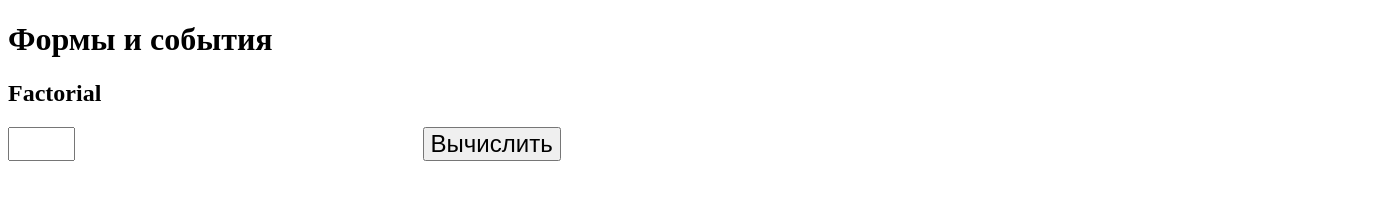
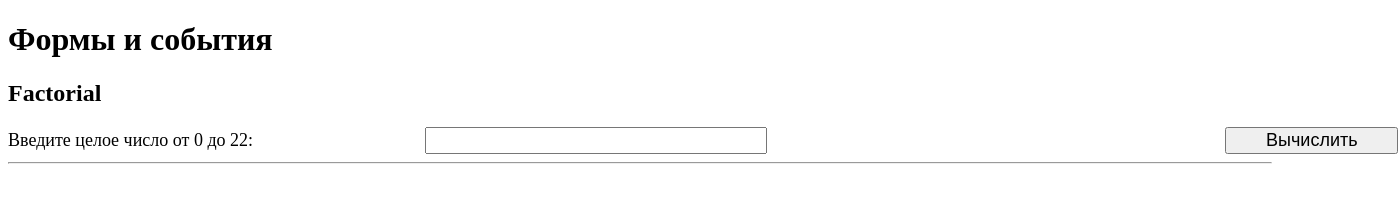
Before and after one commit to bazzzzhuk/WEB, a plain HTML site: page JavaScript/forms_and_events.html in a window 1280 px wide. Shown: the whole page, 1398 px wide, since content can reach past the window. Drawn offline with Linux system fonts and the light colour scheme.

Commit message:
factorial css done

```diff
--- /dev/null
+++ b/JavaScript/forms_and_events.css
@@ -0,0 +1,31 @@
+input, div, button {
+	font-size: 18px;
+	width:40%;
+}
+button
+{
+	width:20%;
+}
+input
+{
+	text-align:right;
+}
+
+.task {
+	width: 110%;
+	/*border-bottom:solid 1px;*/
+	display: flex;
+	align-items:center;
+}
+
+.result {
+	width: 55%;
+}
+.pair
+{
+	text-align:right;
+}
+label
+{
+	width:50%;
+}
--- a/JavaScript/forms_and_events.html
+++ b/JavaScript/forms_and_events.html
@@ -3,40 +3,25 @@
 <html lang="en" xmlns="http://www.w3.org/1999/xhtml">
 <head>
 	<meta charset="utf-8" />
+	<link href="forms_and_events.css" rel="stylesheet" />
 	<title>Формы и события</title>
-	<style>
-		input, div, button {
-			font-size: 24px;
-		}
-
-		.task
-		{
-			width: 50%;
-			display: flex;
-		}
-		.result
-		{
-			width: 55%;
-		}
-	</style>
 </head>
 <body>
 	<h1>Формы и события</h1>
 	<h2>Factorial</h2>
 	<div class="task">
-		<input id="number" type="number" min="0" max="5" />
+		<!--<div id="pair">-->
+			<label for="number">Введите целое число от 0 до 22:</label>
+			<input id="number" type="number" min="0" max="22" onchange="Factorial()" />
+		<!--</div>-->
 		<div id="factorial-result" class="result"></div>
 		<button onclick="Factorial()">Вычислить</button>
 	</div>
-	<script>
-		function Factorial() {
-			let numberElement = document.getElementById("number");
-			let number = numberElement.value;
-			let resultElement = document.getElementById("factorial-result");
-			let f = 1;
-			for (let i = 1; i <= number; i++) { f *= i };
-			resultElement.innerHTML = f;
-		}
-	</script>
+	<hr />
+	<div class="task">
+
+	</div>
+
+	<script src="forms_and_events.js"></script>
 </body>
 </html>
--- /dev/null
+++ b/JavaScript/forms_and_events.js
@@ -0,0 +1,9 @@
+// JavaScript source code
+function Factorial() {
+	let numberElement = document.getElementById("number");
+	let number = numberElement.value;
+	let resultElement = document.getElementById("factorial-result");
+	let f = 1;
+	for (let i = 1; i <= number; i++) { f *= i };
+	resultElement.innerHTML = f;
+}
```
